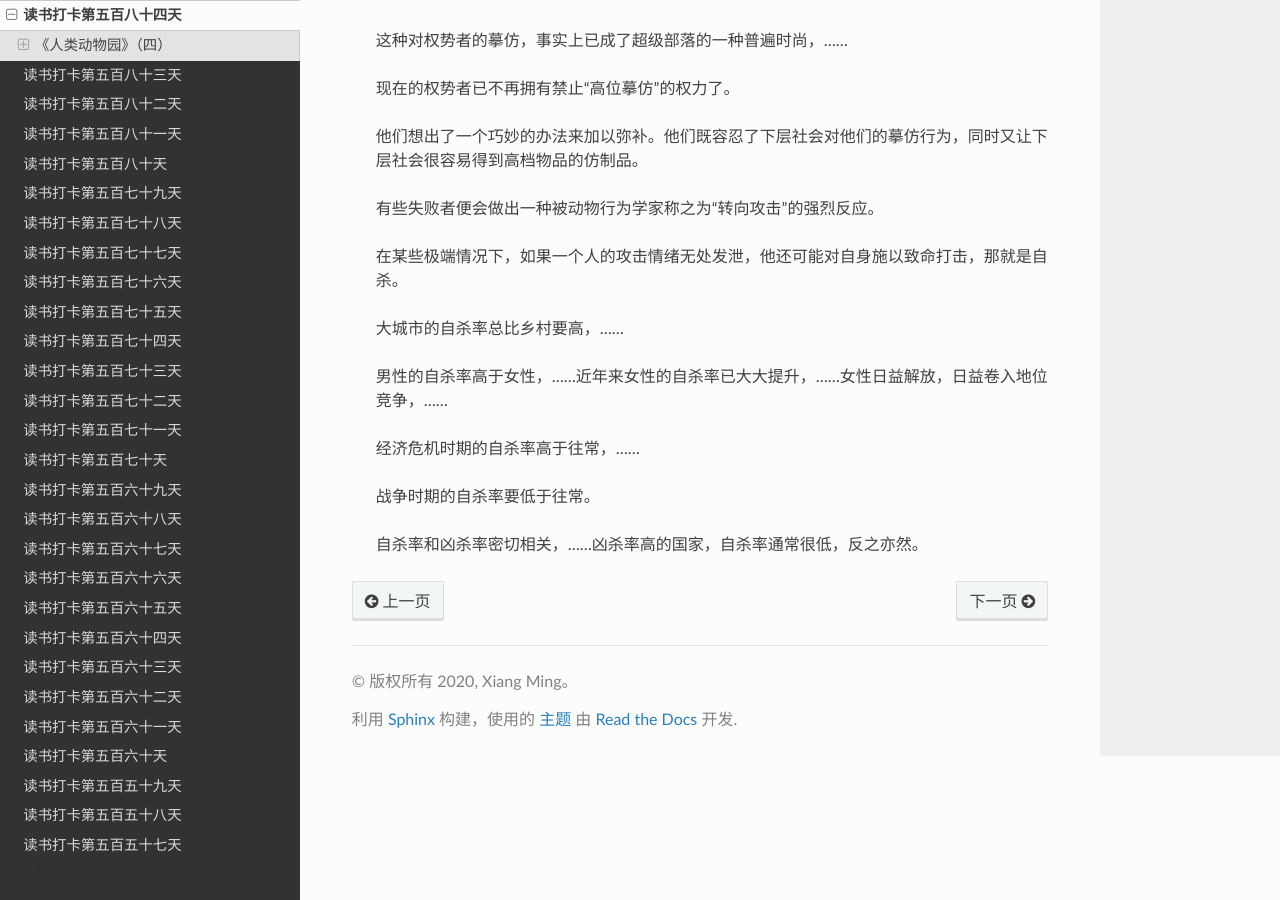
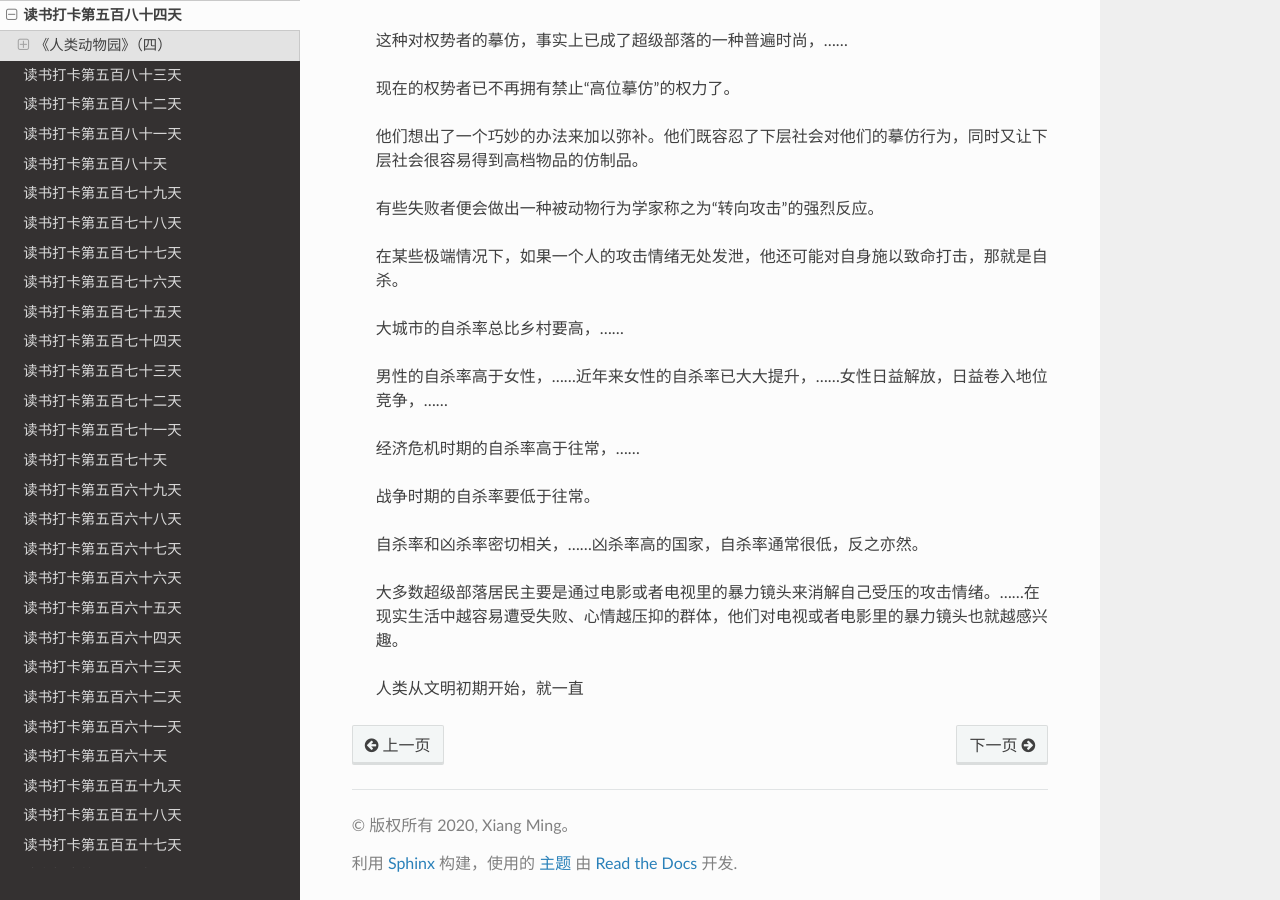
Before and after one commit to xiangming1975/reading, a Sphinx documentation site: the page built from source/2022-05-13.md, in a window 1280 px wide and 900 px high, scrolled down 1152 px. Built offline with Sphinx 7.4.7 and the Read the Docs theme 2.0.0, drawn with Linux system fonts in a browser that asks for light colours.

Commit message:
自动提交时间: 2022-05-25T22:00:34,425257812+08:00

```diff
--- a/source/2022-05-13.md
+++ b/source/2022-05-13.md
@@ -48,4 +48,6 @@
 
 > 自杀率和凶杀率密切相关，……凶杀率高的国家，自杀率通常很低，反之亦然。
 
->
+> 大多数超级部落居民主要是通过电影或者电视里的暴力镜头来消解自己受压的攻击情绪。……在现实生活中越容易遭受失败、心情越压抑的群体，他们对电视或者电影里的暴力镜头也就越感兴趣。
+
+> 人类从文明初期开始，就一直
```
